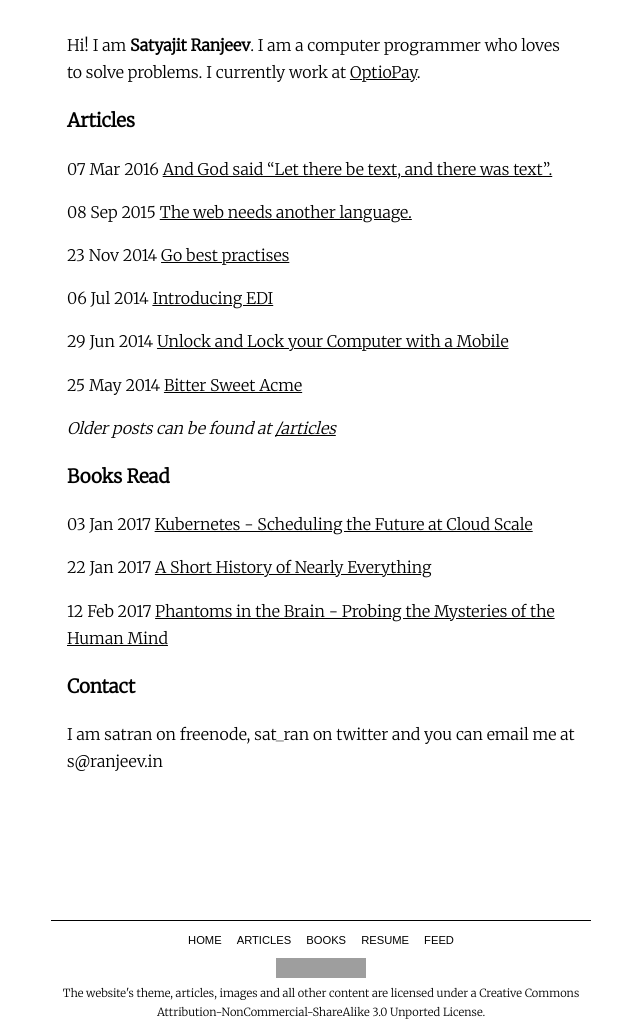
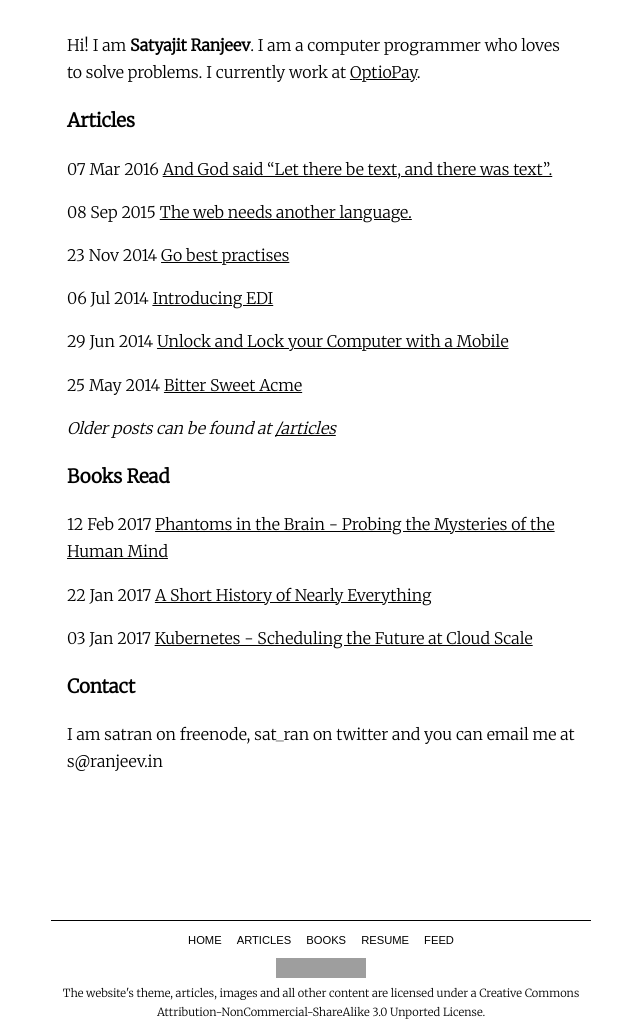
Before and after one commit to satran/satran.github.io, a Jekyll site: the page built from index.md, in a window 1280 px wide. Shown: the whole page, without its empty margins (319-959 px from the left). Built offline with Jekyll 4.4.1, drawn with Linux system fonts in a browser that asks for light colours; grey boxes are pictures that could not be loaded.

Commit message:
Fix ordering of books

```diff
--- a/books/index.html
+++ b/books/index.html
@@ -4,7 +4,8 @@ title: Satyajit Ranjeev | Books Read
 ---
 
 <h1 class="title">Books Read</h1>
-{% for book in site.books %}
+{% assign sortedbooks = (site.books | sort: 'date') | reverse %}
+{% for book in sortedbooks %}
     <div class="articles">
         <p class="title"><a href="{{ book.url }}">{{ book.title }}</a></p>
         <p class="date"><a href="{{ book.url }}">{{ book.date | date_to_long_string }}</a></p>
--- a/index.md
+++ b/index.md
@@ -13,9 +13,9 @@ Hi! I am **Satyajit Ranjeev**. I am a computer programmer who loves to solve pro
 *Older posts can be found at [/articles](/articles)*
 
 ### Books Read
-
-{% for post in site.books limit:6 %}
-  {{post.date | date_to_string}} [{{post.title}}]({{post.url}})
+{% assign sortedbooks = (site.books | sort: 'date') | reverse %}
+{% for book in sortedbooks limit:6 %}
+  {{book.date | date_to_string}} [{{book.title}}]({{book.url}})
 {% endfor %}
 
 
```
